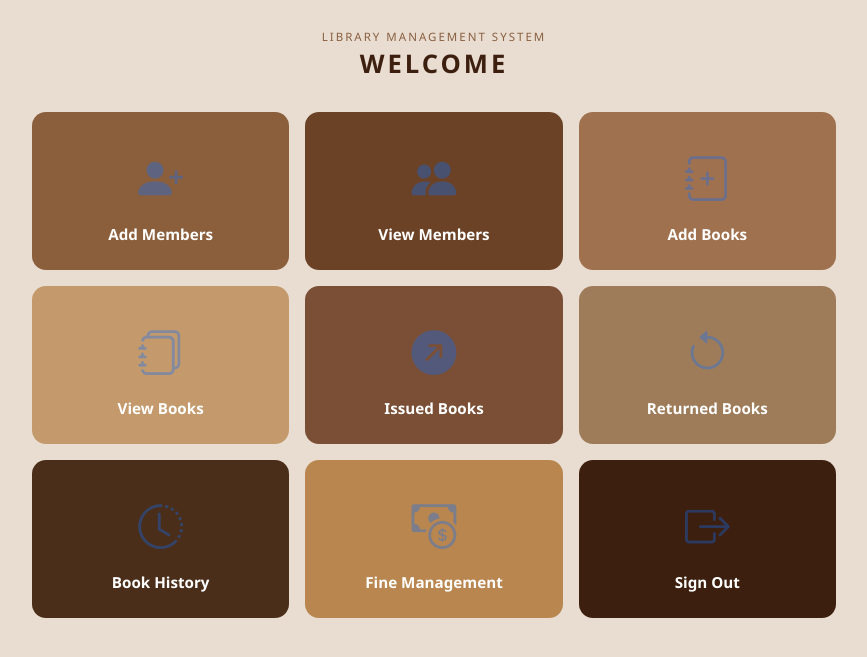
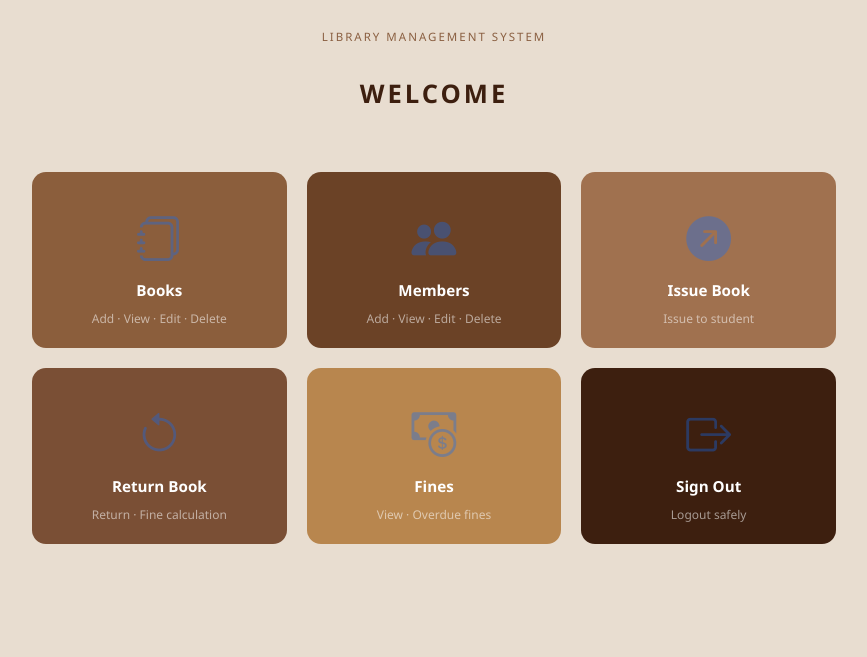
Before and after one commit to nehabasnet/library_management_system, a Django app: page /dashboard/ in a window 1280 px wide. Shown: the part 61-718 px from the top of the page, without its empty margins (206-1073 px from the left). Run offline with Django 5.2, Linux system fonts and the light colour scheme; the visitor is signed in with stand-in values (Sample User, id 1).

Commit message:
dashboard updated

```diff
--- a/library_management/templates/library/dashboard.html
+++ b/library_management/templates/library/dashboard.html
@@ -92,13 +92,14 @@
       font-weight: 700;
       color: #3d1f0f;
       letter-spacing: 3px;
+      padding: 30px;
     }
 
     /* ── Card Grid ── */
     .card-grid {
       display: grid;
       grid-template-columns: repeat(3, 1fr);
-      gap: 16px;
+      gap: 20px;
       padding: 8px 28px 40px;
       max-width: 860px;
       margin: 0 auto;
@@ -106,20 +107,20 @@
 
     .dash-card {
       border-radius: 14px;
-      padding: 32px 16px 24px;
+      padding: 32px 16px 20px;
       text-align: center;
       text-decoration: none;
       display: flex;
       flex-direction: column;
       align-items: center;
-      gap: 12px;
+      gap: 8px;
       transition: transform 0.15s, opacity 0.15s;
       cursor: pointer;
     }
     .dash-card:hover {
       transform: translateY(-4px);
       opacity: 0.92;
-    }
+      }
     .dash-card i {
       font-size: 2.8rem;
       opacity: 0.35;
@@ -129,17 +130,17 @@
       font-size: 0.95rem;
       font-weight: 600;
     }
+    .dash-card small {
+      color: rgba(255,255,255,0.55);
+      font-size: 0.75rem;
+    }
 
-    /* Card colours — warm brown theme matching topbar */
-    .card-b1  { background: #8b5e3c; }
-    .card-b2  { background: #6b4226; }
-    .card-b3  { background: #a0714f; }
-    .card-b4  { background: #c49a6c; }
-    .card-b5  { background: #7a4f35; }
-    .card-b6  { background: #9e7c5a; }
-    .card-b7  { background: #4a2e1a; }
-    .card-b8  { background: #b8864e; }
-    .card-b9  { background: #3d1f0f; }
+    .card-1 { background: #8b5e3c; }
+    .card-2 { background: #6b4226; }
+    .card-3 { background: #a0714f; }
+    .card-4 { background: #7a4f35; }
+    .card-5 { background: #b8864e; }
+    .card-6 { background: #3d1f0f; }
 
     /* ── Responsive ── */
     @media (max-width: 600px) {
@@ -175,50 +176,41 @@
 <!-- Card Grid -->
 <div class="card-grid">
 
-  <a href="#" class="dash-card card-b1">
-    <i class="bi bi-person-plus-fill"></i>
-    <span>Add Members</span>
+  <a href="#" class="dash-card card-1">
+    <i class="bi bi-journals"></i>
+    <span>Books</span>
+    <small>Add · View · Edit · Delete</small>
   </a>
 
-  <a href="#" class="dash-card card-b2">
+  <a href="#" class="dash-card card-2">
     <i class="bi bi-people-fill"></i>
-    <span>View Members</span>
+    <span>Members</span>
+    <small>Add · View · Edit · Delete</small>
   </a>
 
-  <a href="#" class="dash-card card-b3">
-    <i class="bi bi-journal-plus"></i>
-    <span>Add Books</span>
+  <a href="#" class="dash-card card-3">
+    <i class="bi bi-arrow-up-right-circle-fill"></i>
+    <span>Issue Book</span>
+    <small>Issue to student</small>
   </a>
 
-  <a href="#" class="dash-card card-b4">
-    <i class="bi bi-journals"></i>
-    <span>View Books</span>
+  <a href="#" class="dash-card card-4">
+    <i class="bi bi-arrow-counterclockwise"></i>
+    <span>Return Book</span>
+    <small>Return · Fine calculation</small>
   </a>
 
-  <a href="#" class="dash-card card-b5">
-    <i class="bi bi-arrow-up-right-circle-fill"></i>
-    <span>Issued Books</span>
+  <a href="#" class="dash-card card-5">
+    <i class="bi bi-cash-coin"></i>
+    <span>Fines</span>
+    <small>View · Overdue fines</small>
   </a>
 
-  <a href="#" class="dash-card card-b6">
-    <i class="bi bi-arrow-counterclockwise"></i>
-    <span>Returned Books</span>
-  </a>
-
-  <a href="#" class="dash-card card-b7">
-    <i class="bi bi-clock-history"></i>
-    <span>Book History</span>
-  </a>
-
-  <a href="#" class="dash-card card-b8">
-    <i class="bi bi-cash-coin"></i>
-    <span>Fine Management</span>
-  </a>
-
-  <a href="{% url 'logout' %}" class="dash-card card-b9"
+  <a href="{% url 'logout' %}" class="dash-card card-6"
      onclick="return confirm('Are you sure you want to sign out?')">
     <i class="bi bi-box-arrow-right"></i>
     <span>Sign Out</span>
+    <small>Logout safely</small>
   </a>
 
 </div>
```
